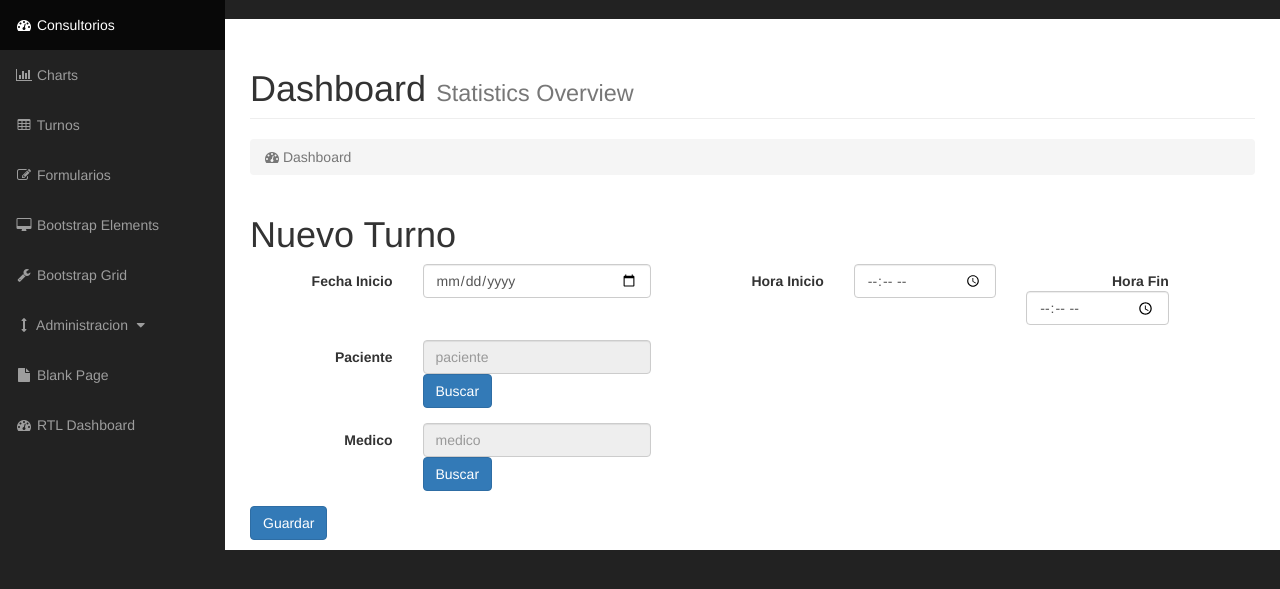
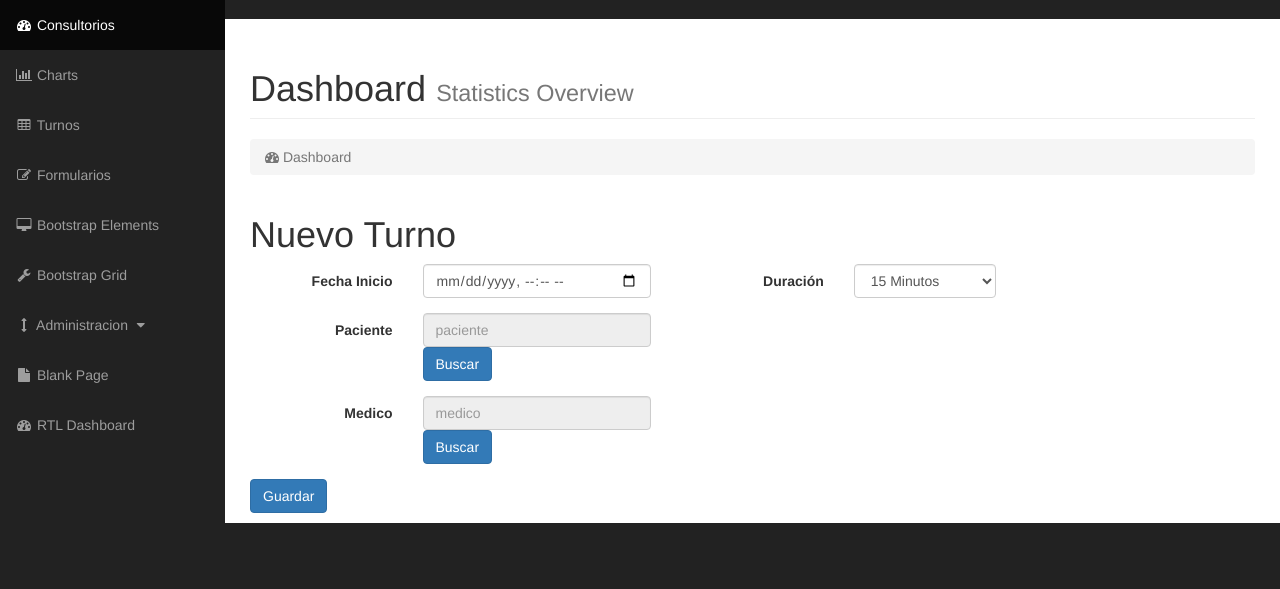
Before and after one commit to pabloivanrichard/consultorio3, a Django app: page /turno/nuevo/ in a window 1280 px wide. Shown: the part 51-640 px from the top of the page. Run offline with Django 3.2, Linux system fonts and the light colour scheme; some libraries are stand-ins or nearby versions.

Commit message:
generacion de turno!!!

```diff
--- a/consultorio/gturnos/templates/gturnos/turno/nuevoTurno.html
+++ b/consultorio/gturnos/templates/gturnos/turno/nuevoTurno.html
@@ -51,16 +51,18 @@ function buscarMedico(){
   <div class="form-group">
     <label for="fechaInicio" class="col-sm-2 control-label">Fecha Inicio</label>
     <div class="col-sm-3">
-    <input type="date" class="form-control" id="fechaInicio" name="fechaInicio" placeholder="fechaInicio" required value="{{fechaInicio}}" />
+    <input type="datetime-local" class="form-control" id="fechaInicio" name="fechaInicio" placeholder="fechaInicio" required value="{{fechaInicio}}" />
     </div>
-    <label for="horaInicio" class="col-sm-2 control-label">Hora Inicio</label>
+    <label for="horaInicio" class="col-sm-2 control-label">Duración</label>
     <div class="col-sm-2">
-    <input type="time" class="form-control" id="horaInicio" name="horaInicio" placeholder="fechaInicio" required value="" />
+    <select class="form-control" name=duracion>
+  <option value="15">15 Minutos</option>
+  <option value="30">30 Minutos</option>
+  <option value="45">45 Minutos</option>
+  <option value="60">60 Minutos</option>
+</select>
     </div>
-    <label for="horaFin" class="col-sm-2 control-label">Hora Fin</label>
-    <div class="col-sm-2">
-    <input type="time" class="form-control" id="horaFin" name="horaFin" placeholder="fechaInicio" required value="" />
-    </div>
+
   </div>
   <div class="form-group">
     <label for="paciente" class="col-sm-2 control-label">Paciente</label>
```
Also changed, not shown: consultorio/gturnos/turnoViews.py (+8 -11 lines).
